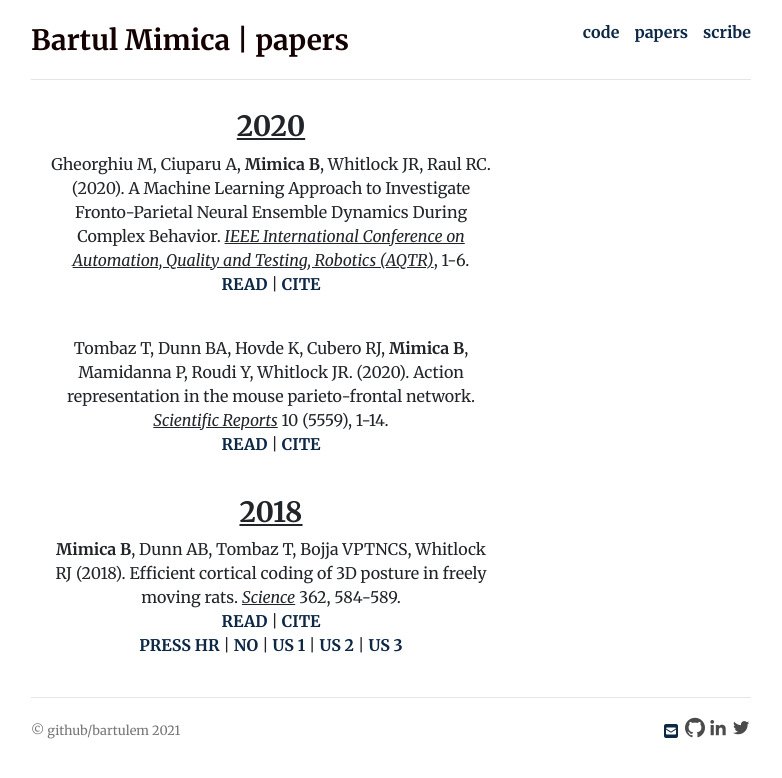
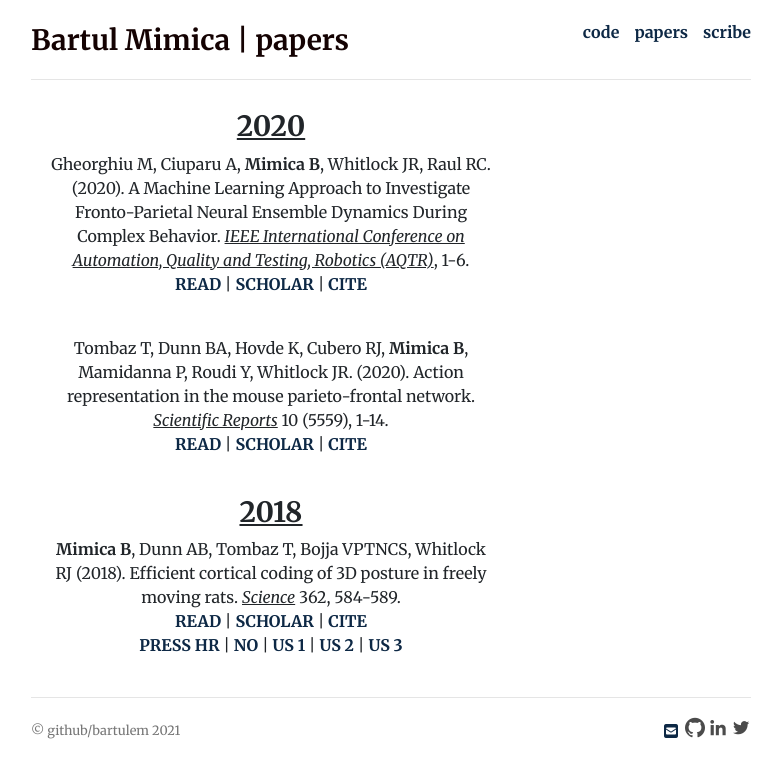
Before and after one commit to bartulem/bartulem.github.io, a Jekyll site: the page built from papers/index.html, in a window 1280 px wide. Shown: the top 778 px of the page, without its empty margins (249-1031 px from the left). Built offline with Jekyll 4.4.1, drawn with Linux system fonts in a browser that asks for light colours; nearby versions of some CDN libraries; comment, search, counter and statistics services are not loaded; a style sheet for code colours, icons or effects is not loaded.

Commit message:
add scholar link to papers

```diff
--- a/papers/index.html
+++ b/papers/index.html
@@ -11,6 +11,7 @@ category: papers
            <h3 id="2020"> <u>2020</u></h3>
       	   <p>Gheorghiu M, Ciuparu A, <b>Mimica B</b>, Whitlock JR, Raul RC. (2020). A Machine Learning Approach to Investigate Fronto-Parietal Neural Ensemble Dynamics During Complex Behavior. <u><em>IEEE International Conference on Automation, Quality and Testing, Robotics (AQTR)</em></u>, 1-6.<br>
 	    <a href="https://ntnuopen.ntnu.no/ntnu-xmlui/bitstream/handle/11250/2729667/getPDF.jsp.pdf?sequence=2" target="_blank">READ</a> |
+            <a href="https://scholar.google.no/citations?user=aUeOyr8AAAAJ&hl=en" target="_blank">SCHOLAR</a> |
 	    <a href="/files/gheorghiu2020.bib" download>CITE</a></p><br>
 	</center>
     </div>
@@ -24,6 +25,7 @@ category: papers
 	<center>
       	   <p>Tombaz T, Dunn BA, Hovde K, Cubero RJ, <b>Mimica B</b>, Mamidanna P, Roudi Y, Whitlock JR. (2020). Action representation in the mouse parieto-frontal network. <u><em>Scientific Reports</em></u> 10 (5559), 1-14.<br>
 	   <a href="https://www.nature.com/articles/s41598-020-62089-6?error=cookies_not_supported&code=e0a538d4-9569-4b30-b2d1-d78d1c8e03b3" target="_blank">READ</a> |
+	   <a href="https://scholar.google.no/citations?user=aUeOyr8AAAAJ&hl=en" target="_blank">SCHOLAR</a> |
 	   <a href="/files/tombaz2020.bib" download>CITE</a></p><br>
 	</center>
     </div>
@@ -37,6 +39,7 @@ category: papers
 	   <h3 id="2018"> <u>2018</u></h3>
       	   <p><b>Mimica B</b>, Dunn AB, Tombaz T, Bojja VPTNCS, Whitlock RJ (2018). Efficient cortical coding of 3D posture in freely moving rats. <u><em>Science</em></u> 362, 584-589.<br>
 	   <a href="https://science.sciencemag.org/content/362/6414/584" target="_blank">READ</a> |
+	   <a href="https://scholar.google.no/citations?user=aUeOyr8AAAAJ&hl=en" target="_blank">SCHOLAR</a> |
 	   <a href="/files/mimica2018.bib" download>CITE</a><br>
            <a href="https://www.jutarnji.hr/life/znanost/hrvat-na-celu-tima-koji-je-povezao-polozaj-tijela-s-neuroloskim-promjenama-8022581" target="_blank">PRESS HR</a> |
            <a href="https://norwegianscitechnews.com/2018/11/scientists-record-posture-coding-neurons-in-the-cortex/" target="_blank">NO</a> |
```
